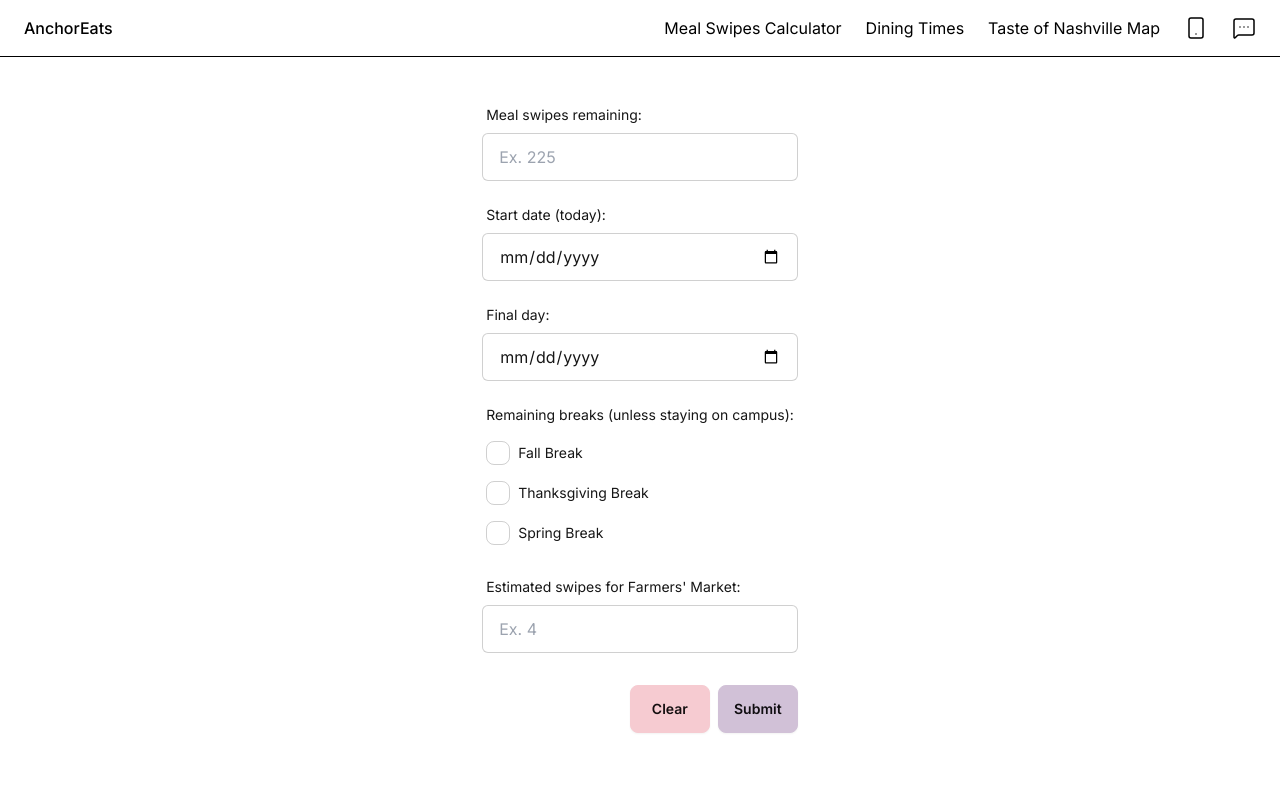
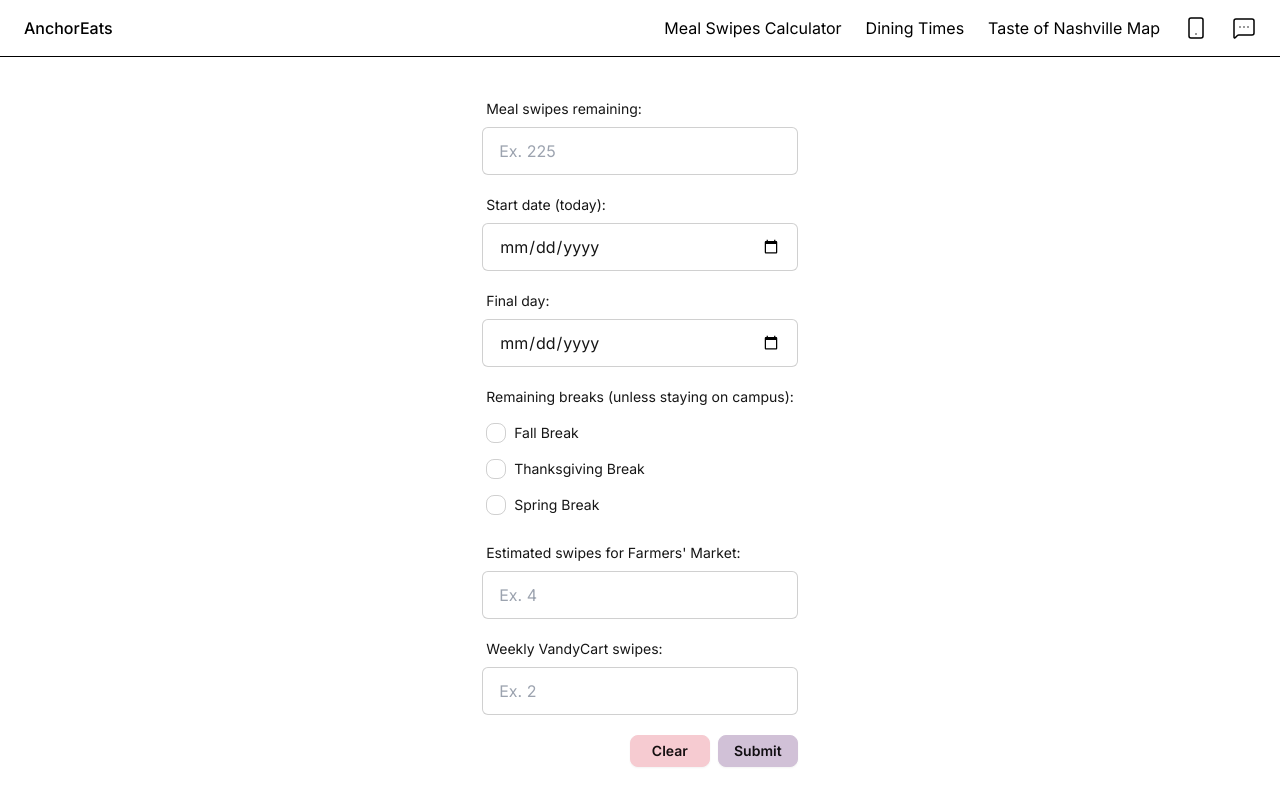
Before and after one commit to jessehao05/anchoreats, a React (Vite) app in the folder frontend/: page /swipes in a window 1280 px wide. Built offline with nearby package versions, Linux system fonts and the light colour scheme; no server answers.

Commit message:
add vandycart to form, adjust sizing for UI

```diff
--- a/frontend/src/components/SwipesForm.jsx
+++ b/frontend/src/components/SwipesForm.jsx
@@ -11,6 +11,7 @@ const SwipesForm = () => {
     const [thanksgiving, setThanksgiving] = useState(false);
     const [springBreak, setSpringBreak] = useState(false);
     const [farmers, setFarmers] = useState("");
+    const [vandycart, setVandycart] = useState("");
     const [submitted, setSubmitted] = useState(false);
 
     const [finalMeals, setFinalMeals] = useState(0);
@@ -84,7 +85,10 @@ const SwipesForm = () => {
         // console.log('days initial', days)
         days = removeBreakDays(fallBreak, thanksgiving, springBreak, days);
         // console.log('days after breaks', days)
+        const weeksRemaining = Math.ceil(days / 7);
+        const vandycartSwipes = vandycart === '' ? 0 : parseInt(vandycart);
         meals = removeFarmers(meals, farmerSwipes);
+        meals -= vandycartSwipes * weeksRemaining;
         // console.log('days final', days)
         // console.log('meals: ', meals)
 
@@ -103,17 +107,18 @@ const SwipesForm = () => {
         setThanksgiving(false);
         setSpringBreak(false);
         setFarmers('');
+        setVandycart('');
         setSubmitted(false);
     }
 
 
 
     return (
-        <div className="flex flex-col justify-center items-center gap-4">
+        <div className="flex flex-col justify-center items-center gap-2">
 
             {submitted && <SwipesResults meals={finalMeals} days={finalDays}/>}
 
-            <form action="" className="flex flex-col gap-4 my-10" onSubmit={(e) => handleSubmit(e)}>
+            <form action="" className="flex flex-col gap-3 my-4" onSubmit={(e) => handleSubmit(e)}>
 
                 <label className="form-control w-full max-w-xs">
                     <div className="label">
@@ -159,7 +164,7 @@ const SwipesForm = () => {
                     <label className="label justify-normal gap-2 cursor-pointer">
                         <input
                             type="checkbox"
-                            className="checkbox rounded-lg"
+                            className="checkbox checkbox-sm rounded-lg"
                             onChange={(e) => setFallBreak(e.target.checked)}
                         />
                         <span className="label-text">Fall Break</span>
@@ -167,7 +172,7 @@ const SwipesForm = () => {
                     <label className="label justify-normal gap-2 cursor-pointer">
                         <input
                             type="checkbox"
-                            className="checkbox rounded-lg"
+                            className="checkbox checkbox-sm rounded-lg"
                             onChange={(e) => setThanksgiving(e.target.checked)}
                         />
                         <span className="label-text">Thanksgiving Break</span>
@@ -175,7 +180,7 @@ const SwipesForm = () => {
                     <label className="label justify-normal gap-2 cursor-pointer">
                         <input
                             type="checkbox"
-                            className="checkbox rounded-lg"
+                            className="checkbox checkbox-sm rounded-lg"
                             onChange={(e) => setSpringBreak(e.target.checked)}
                         />
                         <span className="label-text">Spring Break</span>
@@ -190,13 +195,27 @@ const SwipesForm = () => {
                         type="number"
                         placeholder="Ex. 4"
                         className="input input-bordered w-full max-w-xs rounded-md"
+                        value={farmers}
                         onChange={(e) => setFarmers(e.target.value)}
                     />
                 </label>
 
-                <div className="flex gap-2 justify-end mt-4">
-                    <button type="reset" className="btn btn-secondary w-20 rounded-lg"onClick={handleReset}>Clear</button>
-                    <button type="submit" className="btn btn-primary w-20 rounded-lg">Submit</button>
+                <label className="form-control w-full max-w-xs">
+                    <div className="label">
+                        <span className="label-text">Weekly VandyCart swipes:</span>
+                    </div>
+                    <input
+                        type="number"
+                        placeholder="Ex. 2"
+                        className="input input-bordered w-full max-w-xs rounded-md"
+                        value={vandycart}
+                        onChange={(e) => setVandycart(e.target.value)}
+                    />
+                </label>
+
+                <div className="flex gap-2 justify-end mt-2">
+                    <button type="reset" className="btn btn-secondary btn-sm w-20 rounded-lg"onClick={handleReset}>Clear</button>
+                    <button type="submit" className="btn btn-primary btn-sm w-20 rounded-lg">Submit</button>
                 </div>
 
             </form>
--- a/frontend/src/components/SwipesResults.jsx
+++ b/frontend/src/components/SwipesResults.jsx
@@ -2,7 +2,7 @@ import React from 'react'
 
 const SwipesResults = ({ meals, days}) => {
   return (
-    <div className="mt-12 border-2 border-gray-300 p-6 shadow-md rounded-lg">
+    <div className="mt-4 border-2 border-gray-300 p-4 shadow-md rounded-lg text-sm">
         Meals per day: <strong>{(meals / days).toFixed(2)}</strong><br />
         Meals remaining: <strong>{meals}</strong><br />
         Days remaining: <strong>{days}</strong>
--- a/frontend/src/pages/SwipesPage.jsx
+++ b/frontend/src/pages/SwipesPage.jsx
@@ -19,10 +19,12 @@ import SwipesForm from "../components/SwipesForm"
 
 const SwipesPage = () => {
   return (
-    <div className="min-h-screen">
+    <div className="flex flex-col min-h-screen">
         <Navbar/>
 
-        <SwipesForm />
+        <div className="flex flex-1 items-center justify-center pt-6 md:pt-0">
+            <SwipesForm />
+        </div>
 
     </div>
   )
```
